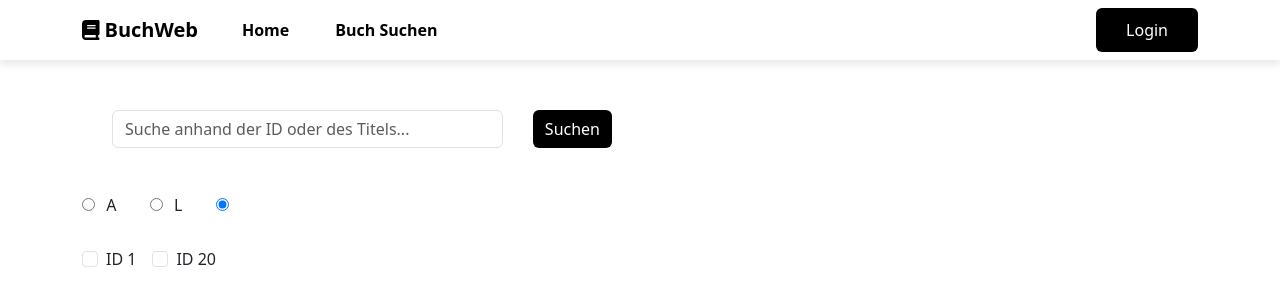
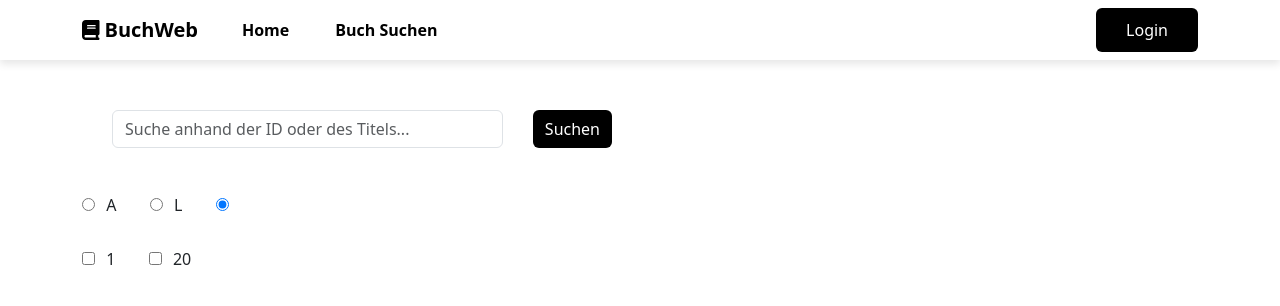
Before and after one commit to Atomfried13/swe_abgabe_2_webserver, a React (Vite) app: page /BuchSuchen in a window 1280 px wide. Shown: the top 306 px of the page. Built offline with nearby package versions, Linux system fonts and the light colour scheme.

Commit message:
change: css für Checkboxen

```diff
--- a/src/pages/BuchSuchen/Checkbox.component.tsx
+++ b/src/pages/BuchSuchen/Checkbox.component.tsx
@@ -1,39 +1,39 @@
-import React from 'react';
-import { Form } from 'react-bootstrap';
-
 interface SearchCheckboxesProps {
-	handleCheckboxChange: (id: string) => void; // Ändern Sie hier auf "void"
-	checked: boolean;
+	handleCheckboxChange: (id: string) => void;
 }
 
 export function SearchCheckboxId1({
 	handleCheckboxChange,
-	checked,
 }: SearchCheckboxesProps) {
 	return (
-		<Form.Check
-			inline
+		<>
+			<input
+				style={{ display: 'inline-block', marginRight: '1%' }}
 				type="checkbox"
-			label="ID 1"
 				id="checkboxId1"
 				onChange={() => handleCheckboxChange('1')}
-			checked={checked}
 			/>
+			<label htmlFor="checkboxId1">1</label>
+		</>
 	);
 }
 
 export function SearchCheckboxId20({
 	handleCheckboxChange,
-	checked,
 }: SearchCheckboxesProps) {
 	return (
-		<Form.Check
-			inline
+		<>
+			<input
+				style={{
+					display: 'inline-block',
+					marginRight: '1%',
+					marginLeft: '3%',
+				}}
 				type="checkbox"
-			label="ID 20"
 				id="checkboxId20"
 				onChange={() => handleCheckboxChange('20')}
-			checked={checked}
 			/>
+			<label htmlFor="checkboxId20">20</label>
+		</>
 	);
 }
--- a/src/pages/BuchSuchen/CheckboxenFunktion.tsx
+++ b/src/pages/BuchSuchen/CheckboxenFunktion.tsx
@@ -8,13 +8,15 @@ import { QueryIdAusgabe } from './BuchSuchen';
 import { SearchCheckboxId1, SearchCheckboxId20 } from './Checkbox.component';
 
 interface SearchCheckboxIdProps {
-  setError: React.Dispatch<React.SetStateAction<string>>;
+	setError: React.Dispatch<React.SetStateAction<string>>;
 }
 
 export function SearchCheckboxId({ setError }: SearchCheckboxIdProps) {
 	const [datenBoxId1, setDatenBoxId1] = useState<QueryIdAusgabe | null>(null);
 	const [showTableBoxId1, setShowTableBoxId1] = useState(false);
-	const [datenBoxId20, setDatenBoxId20] = useState<QueryIdAusgabe | null>(null);
+	const [datenBoxId20, setDatenBoxId20] = useState<QueryIdAusgabe | null>(
+		null,
+	);
 	const [showTableBoxId20, setShowTableBoxId20] = useState(false);
 
 	const handleCheckboxChange = async (id: string) => {
@@ -44,11 +46,9 @@ export function SearchCheckboxId({ setError }: SearchCheckboxIdProps) {
 			<Form.Group>
 				<SearchCheckboxId1
 					handleCheckboxChange={handleCheckboxChange}
-					checked={showTableBoxId1}
 				/>
 				<SearchCheckboxId20
 					handleCheckboxChange={handleCheckboxChange}
-					checked={showTableBoxId20}
 				/>
 			</Form.Group>
 			<div className="table-container">
@@ -56,9 +56,7 @@ export function SearchCheckboxId({ setError }: SearchCheckboxIdProps) {
 					<ShowTableId datenId={datenBoxId1} />
 				)}
 				{showTableBoxId20 && datenBoxId20 && (
-					<ShowTableId
-						datenId={datenBoxId20}
-					/>
+					<ShowTableId datenId={datenBoxId20} />
 				)}
 			</div>
 		</>
--- a/src/pages/BuchSuchen/RadioButton.component.tsx
+++ b/src/pages/BuchSuchen/RadioButton.component.tsx
@@ -12,7 +12,7 @@ export function RadioButtons({ handleRadioClick }: RadioButtonsProps) {
 				id="searchLetterA"
 				onChange={() => handleRadioClick('A')}
 			/>
-			<label id="searchLetterA">A</label>
+			<label htmlFor="searchLetterA">A</label>
 			<input
 				style={{
 					display: 'inline-block',
@@ -24,7 +24,7 @@ export function RadioButtons({ handleRadioClick }: RadioButtonsProps) {
 				id="searchLetterL"
 				onChange={() => handleRadioClick('L')}
 			/>
-			<label id="searchLetterL">L</label>
+			<label htmlFor="searchLetterL">L</label>
 			<input
 				style={{
 					display: 'inline-block',
@@ -37,7 +37,7 @@ export function RadioButtons({ handleRadioClick }: RadioButtonsProps) {
 				defaultChecked
 				onChange={() => handleRadioClick('')}
 			/>
-			<label id="searchLetter?"></label>
+			<label htmlFor="searchLetter?"></label>
 		</>
 	);
 }
--- a/src/pages/BuchSuchen/RadioButtons.tsx
+++ b/src/pages/BuchSuchen/RadioButtons.tsx
@@ -9,7 +9,6 @@ interface SearchRadioButtonsProps {
 	setError: React.Dispatch<React.SetStateAction<string>>;
 }
 
-// eslint-disable-next-line max-lines-per-function
 export function SearchRadioButtons({ setError }: SearchRadioButtonsProps) {
 	const [daten, setDaten] = useState<QueryTitelAusgabe | null>(null);
 	const handleRadioClick = async (letter: string) => {
@@ -23,7 +22,6 @@ export function SearchRadioButtons({ setError }: SearchRadioButtonsProps) {
 		} catch (error) {
 			console.error('Fehler beim Laden der Daten:', error);
 			setError('Fehler beim Laden der Daten');
-			//setDatenTitel(null);
 			throw new Error();
 		}
 	};
```
Lines whose indentation alone changed are shown as unchanged.
